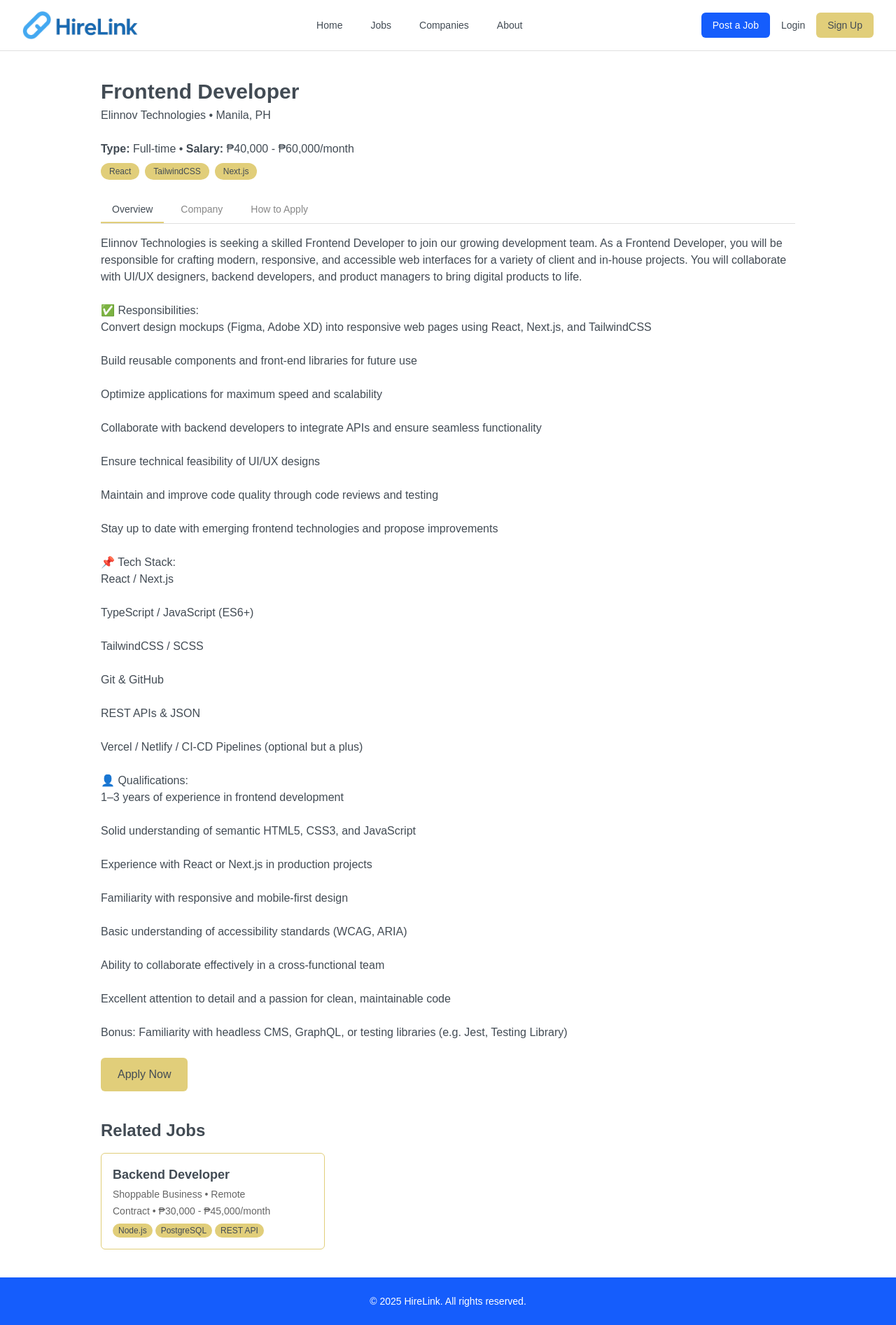
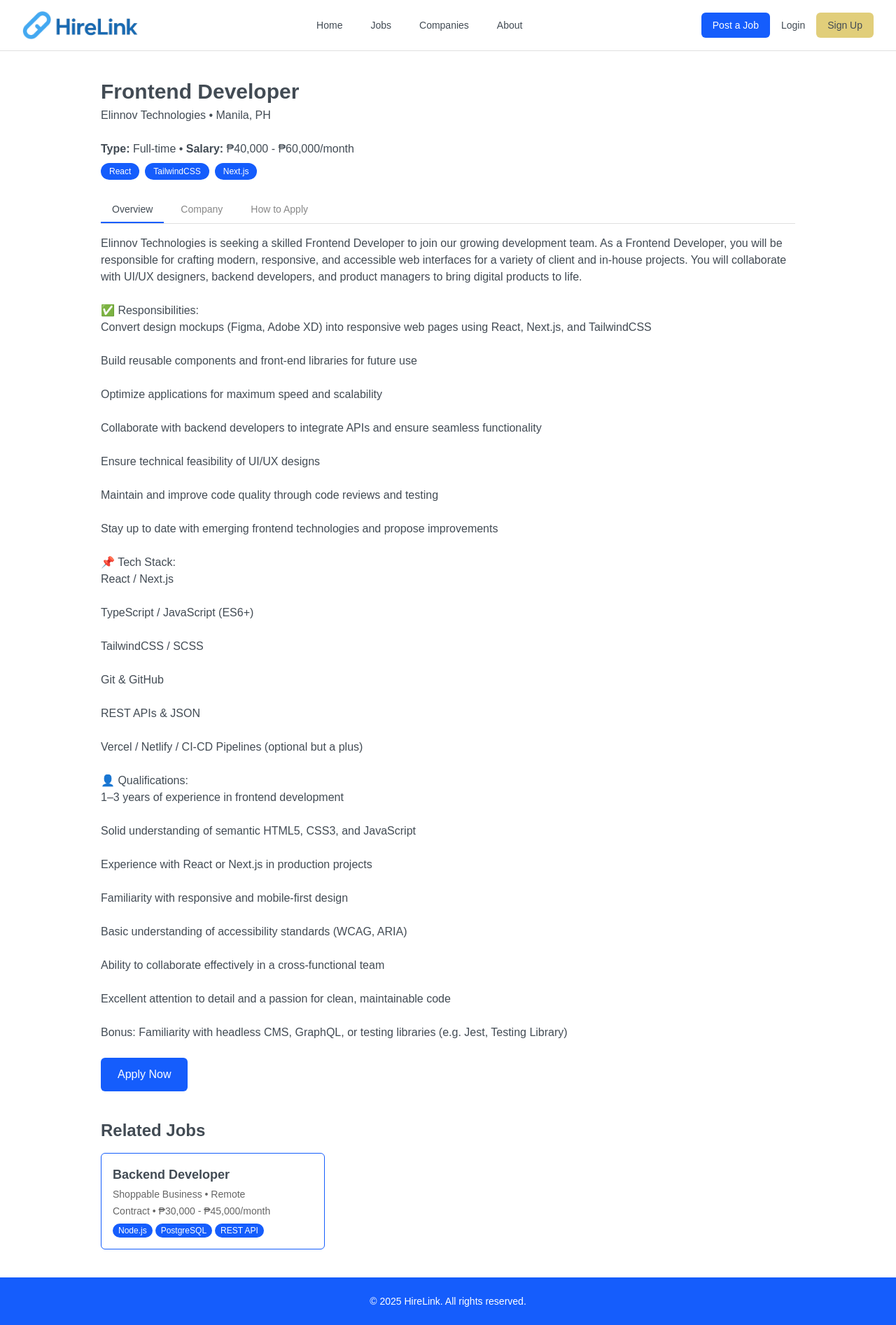
Before and after one commit to kolnlaviste/HireLink, a Next.js app in the folder frontend/: page /jobs/1 in a window 1280 px wide. Shown: the whole page at 70% size. Built offline with nearby package versions, Linux system fonts and the light colour scheme; no server answers.

Commit message:
update: changed highlight color

```diff
--- a/frontend/src/app/jobs/[id]/page.tsx
+++ b/frontend/src/app/jobs/[id]/page.tsx
@@ -84,7 +84,7 @@
         {job.tags?.map((tag: string) => (
           <span
             key={tag}
-            className="bg-[#E1CE7A] text-[#424B54] px-3 py-1 rounded-full text-xs font-medium"
+            className="bg-blue-600 text-white px-3 py-1 rounded-full text-xs font-medium"
           >
             {tag}
           </span>
@@ -100,7 +100,7 @@
                 classNames(
                   'px-4 py-2 text-sm font-medium border-b-2 transition',
                   selected
-                    ? 'text-[#424B54] border-[#E1CE7A]'
+                    ? 'text-[#424B54] border-blue-600'
                     : 'text-[#888] border-transparent hover:text-[#424B54]'
                 )
               }
@@ -126,7 +126,7 @@
       <div className="mt-6">
         <a
           href={`mailto:careers@elinnov.com?subject=Application – ${encodeURIComponent(job.title)}`}
-          className="bg-[#E1CE7A] hover:bg-[#ebcfb2] text-[#424B54] font-medium px-6 py-3 rounded-md inline-block"
+          className="bg-blue-600 hover:bg-blue-700 text-white font-medium px-6 py-3 rounded-md inline-block"
         >
           Apply Now
         </a>
@@ -140,7 +140,7 @@
             <Link
               key={related.id}
               href={`/jobs/${related.id}`}
-              className="block p-4 border border-[#E1CE7A] rounded-md hover:shadow-sm transition"
+              className="block p-4 border border-blue-600 rounded-md hover:shadow-sm transition"
             >
               <h3 className="font-semibold text-[#424B54] text-lg">{related.title}</h3>
               <p className="text-sm text-[#666] mt-1">
@@ -153,7 +153,7 @@
                 {related.tags?.slice(0, 3).map((tag: string) => (
                   <span
                     key={tag}
-                    className="bg-[#E1CE7A] text-[#424B54] px-2 py-0.5 rounded-full text-xs"
+                    className="bg-blue-600 text-white px-2 py-0.5 rounded-full text-xs"
                   >
                     {tag}
                   </span>
```
